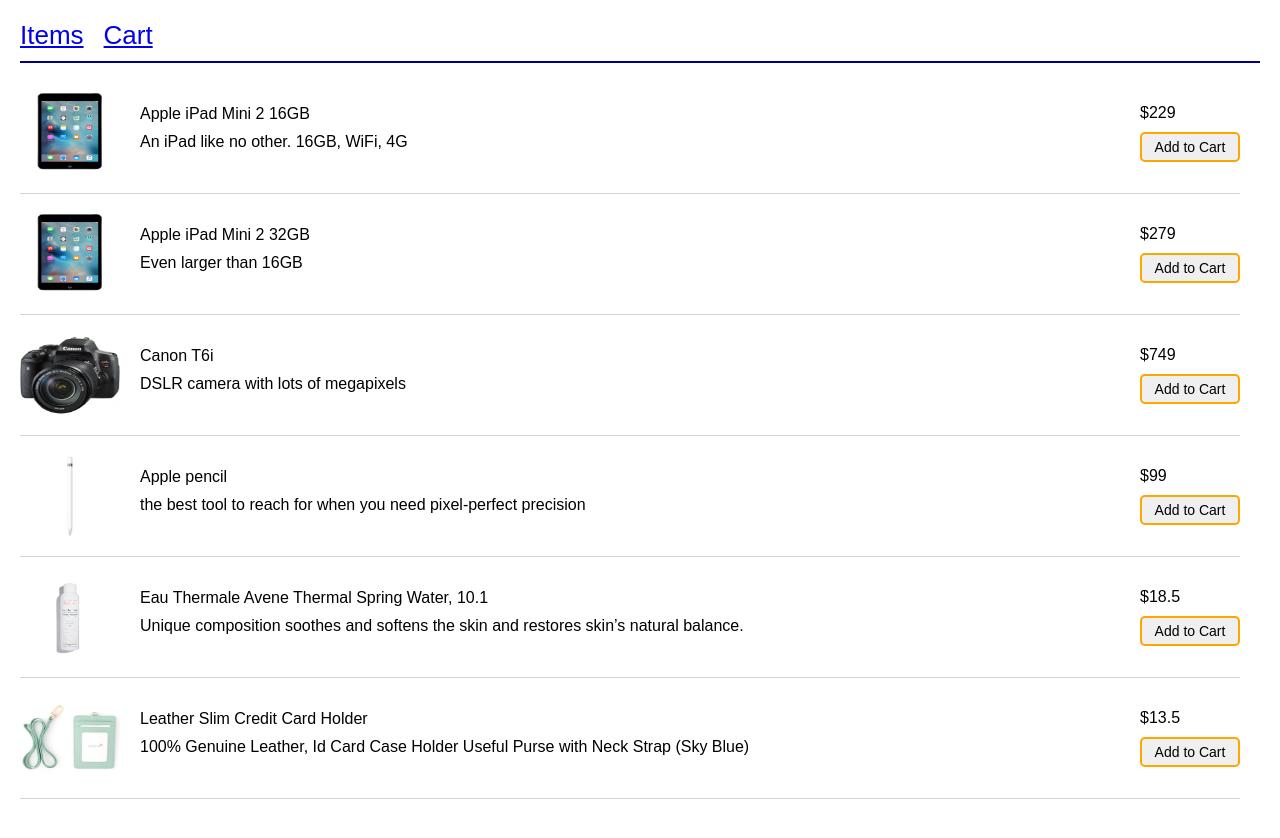
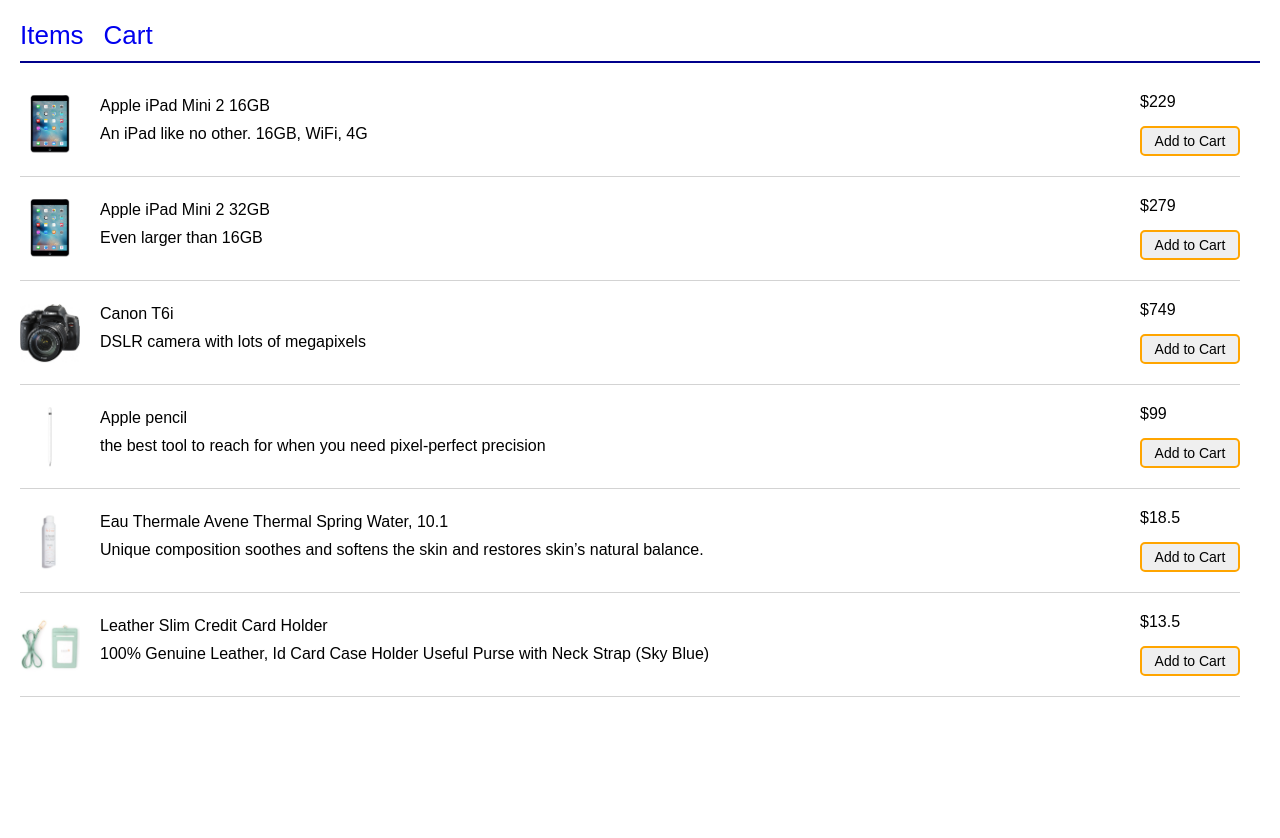
Before and after one commit to mavisluan/shopping_cart, a React (Create React App) app: page / in a window 1280 px wide. After the commit the page ends 800 px from the top, so only its background shows below. Built offline with nearby package versions, Linux system fonts and the light colour scheme.

Commit message:
update the style

```diff
--- a/src/App.css
+++ b/src/App.css
@@ -4,12 +4,22 @@
 
 .nav {
   padding-bottom: 10px;
-  border-bottom: 2px solid darkblue
+  border-bottom: 2px solid darkblue;
+
 }
 
-.nav span {
+.nav a {
+  text-decoration: none;
   font-size: 26px;
-  padding-right: 20px;
+  padding-right: 20px
+}
+
+.nav a:hover {
+  color: darkgray;
+}
+
+.nav span.selected {
+ border-bottom: 3px solid orange
 }
 
 .board {
@@ -29,24 +39,21 @@
 }
 
 .item-image {
-  flex: 1;
   margin-right: 20px;
 }
 
 .item-info {
-  flex: 10
+  flex: 1
 }
-
 
 .item span {
   display: block;
   margin-bottom: 10px;
 }
 
-.item-price {
-  flex: 1;
+.item-price > div {
+  padding-top: 5px;
 }
-
 .items button {
   border: 2px solid orange;
   border-radius: 5px;
--- a/src/App.js
+++ b/src/App.js
@@ -44,8 +44,8 @@
     return (
       <div className='app'>
         <div className='nav'>
-          <span><Link to='/'>Items</Link></span>
-          <span><Link to='/cart'>Cart</Link></span>
+          <Link to='/'><span>Items</span></Link>
+          <Link to='/cart'><span>Cart</span></Link>
         </div>
         <div className='board'>
           <Route exact path='/' render={()=> (
--- a/src/Item.js
+++ b/src/Item.js
@@ -2,7 +2,7 @@
 
 const Item = ({item: {src, name, description, price}, children}) => (
     <div className='item'>
-        <img className='item-image' src={src} width='80px' height='80px' alt={name}/>
+        <img className='item-image' src={src} width='60px' height='60px' alt={name}/>
         <div className='item-info'>
             <span>{name}</span>
             <span>{description}</span>
```
